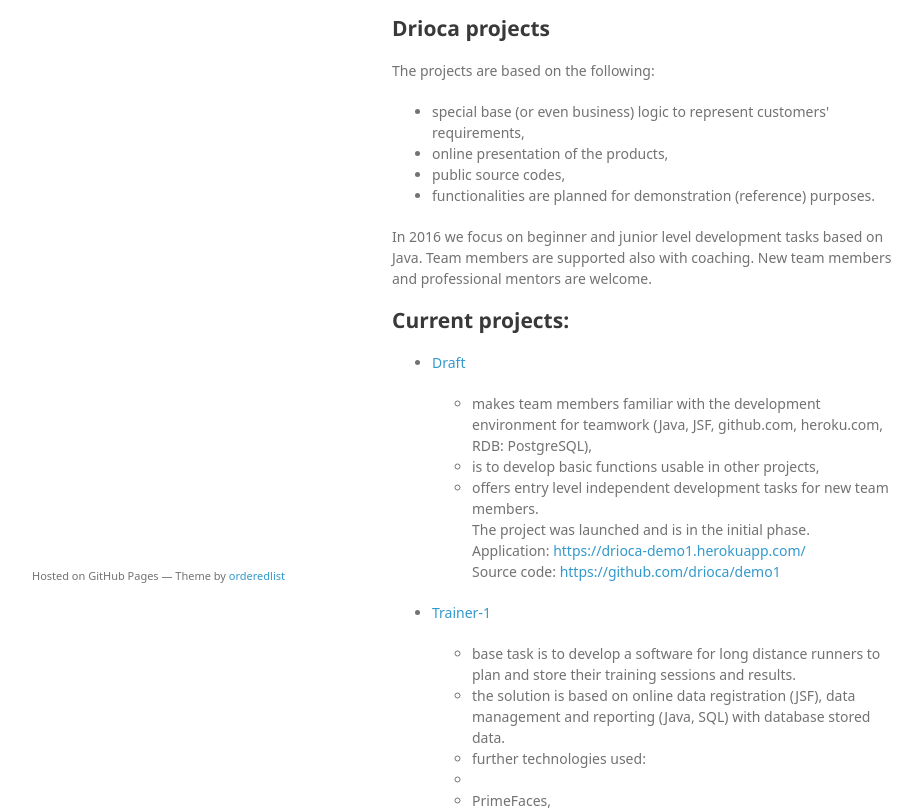
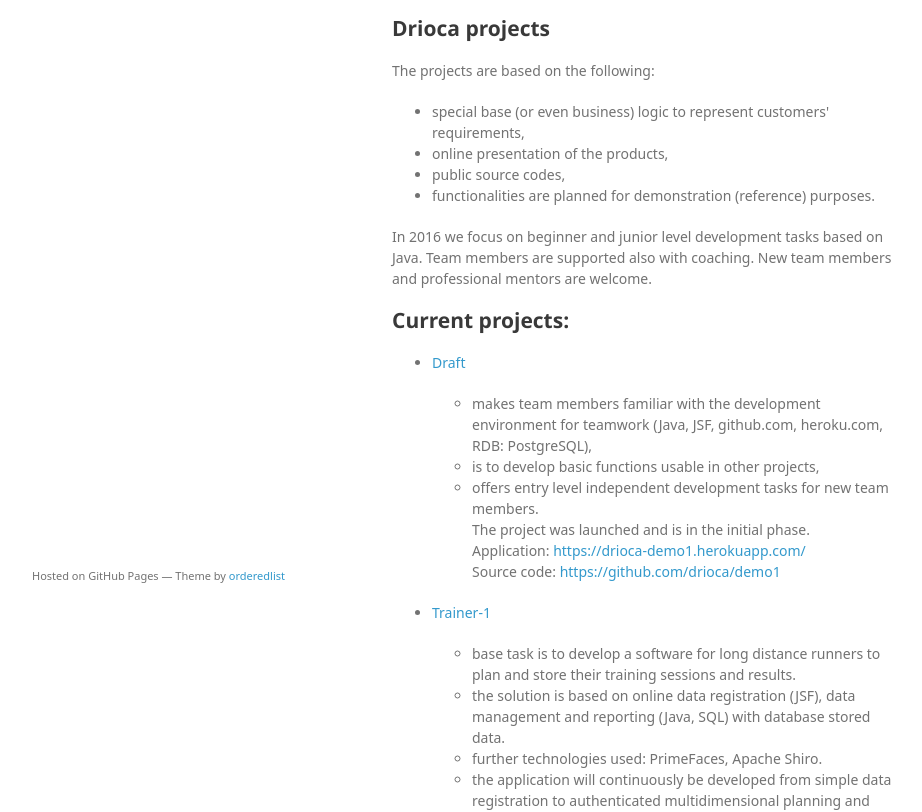
Before and after one commit to drioca/drioca.github.io, a plain HTML site: page index.html in a window 1280 px wide. Shown: the part 145-957 px from the top of the page, without its empty margins (178-1100 px from the left). Drawn offline with Linux system fonts and the light colour scheme; a web font is replaced by a local one.

Commit message:
Update index.html

```diff
--- a/index.html
+++ b/index.html
@@ -75,7 +75,7 @@ Source code: <a href="https://github.com/drioca/demo1">https://github.com/drioca
 <ul>
 <li>base task is to develop a software for long distance runners to plan and store their training sessions and results.</li>
 <li>the solution is based on online data registration (JSF), data management and reporting (Java, SQL) with database stored data.</li>
-<li>further technologies used: <li><li>PrimeFaces, </li><li>Apache Shiro.</li></li></li>
+<li>further technologies used: PrimeFaces, Apache Shiro.</li>
 <li>the application will continuously  be developed from simple data registration to authenticated multidimensional planning and reporting software with special services.<br>
 The project started in August 2016.</li>
 </ul>
```
